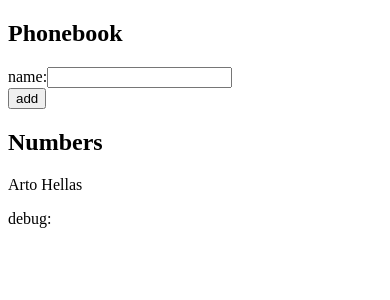
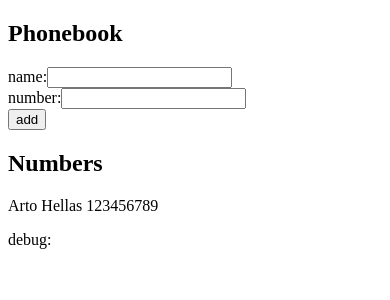
Before and after one commit to eanton71/_fullstackopen, a React (Vite) app in the folder part2/phonebook/: page / in a window 390 px wide. Shown: the top 300 px of the page. Built offline with nearby package versions, Linux system fonts and the light colour scheme.

Commit message:
Exercice 2.8 phonebokk 3 telephon number

```diff
--- a/part2/phonebook/src/App.jsx
+++ b/part2/phonebook/src/App.jsx
@@ -1,8 +1,9 @@
 import { useState } from "react";
 
 const App = () => {
-  const [persons, setPersons] = useState([{ name: "Arto Hellas" ,id:1}]);
+  const [persons, setPersons] = useState([{ name: "Arto Hellas", number:"123456789",id:1}]);
   const [newName, setNewName] = useState("");
+  const [newNumber, setNewNumber] = useState("");
   /**
    * añadir persona al array persons
    * @param {*} event
@@ -17,11 +18,13 @@ const App = () => {
       //si no esta lo añadimos
       const personObject = {
         name: newName,
+        number: newNumber,
         id: persons.length + 1,
       };
 
       setPersons(persons.concat(personObject));
       setNewName("");
+      setNewNumber("");
     }
   };
 
@@ -38,15 +41,20 @@ const App = () => {
           />
         </div>
         <div>
+          number:
+          <input
+            value={newNumber}
+            onChange={(event) => setNewNumber(event.target.value)}
+          />
+        </div>
+        <div>
           <button type="submit">add</button>
         </div>
       </form>
       <h2>Numbers</h2>
       {/*renderizar  array persons mediante map */}
       {persons.map((person) => (
-        <p key={person.id}>
-           {person.name}
-        </p>
+        <p key={person.id}>{person.name} {person.number}</p>
       ))}
       <div>debug: {newName}</div>
     </div>
```
Also changed, not shown: 1 other file (tests, documents, lock files or other folders).
